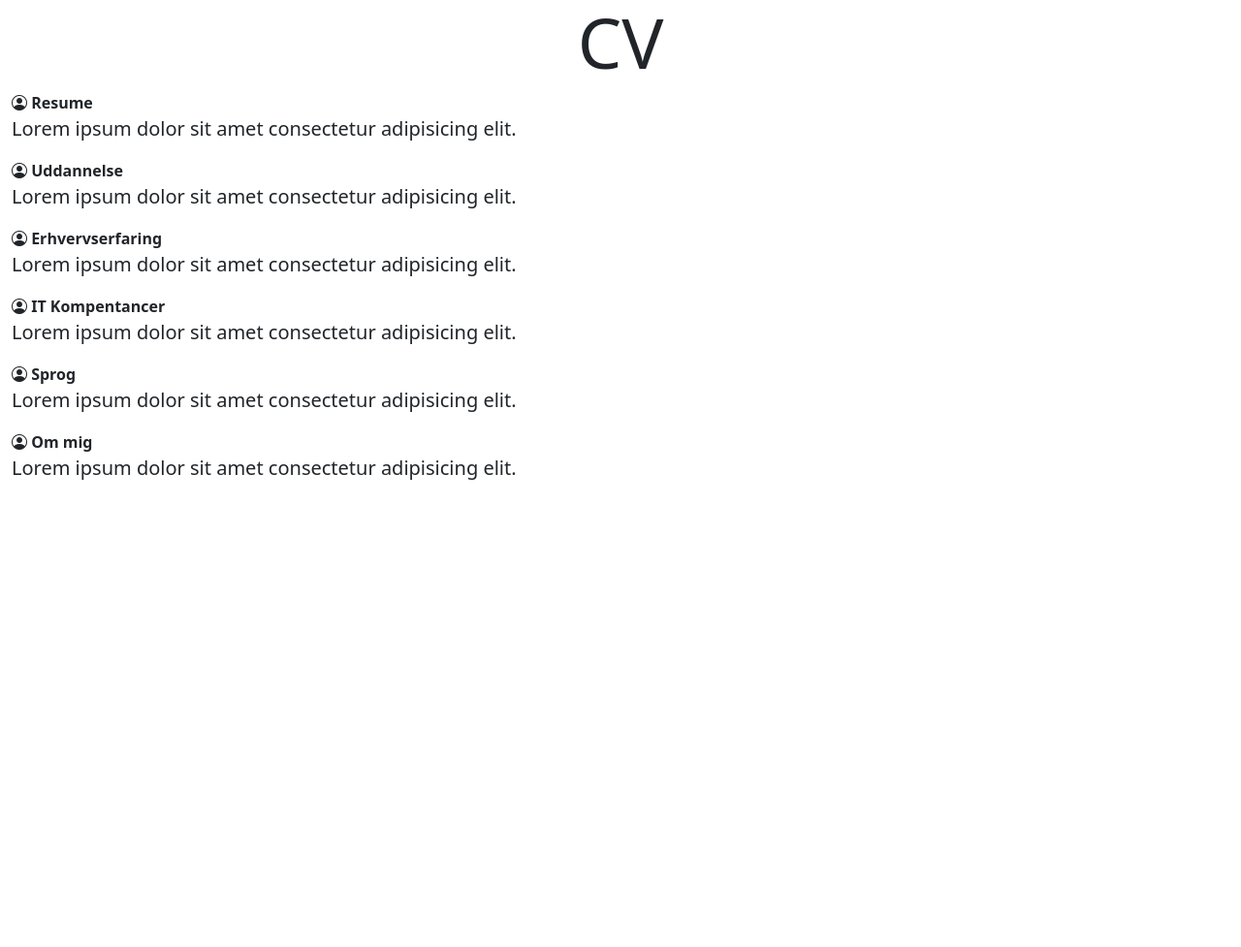
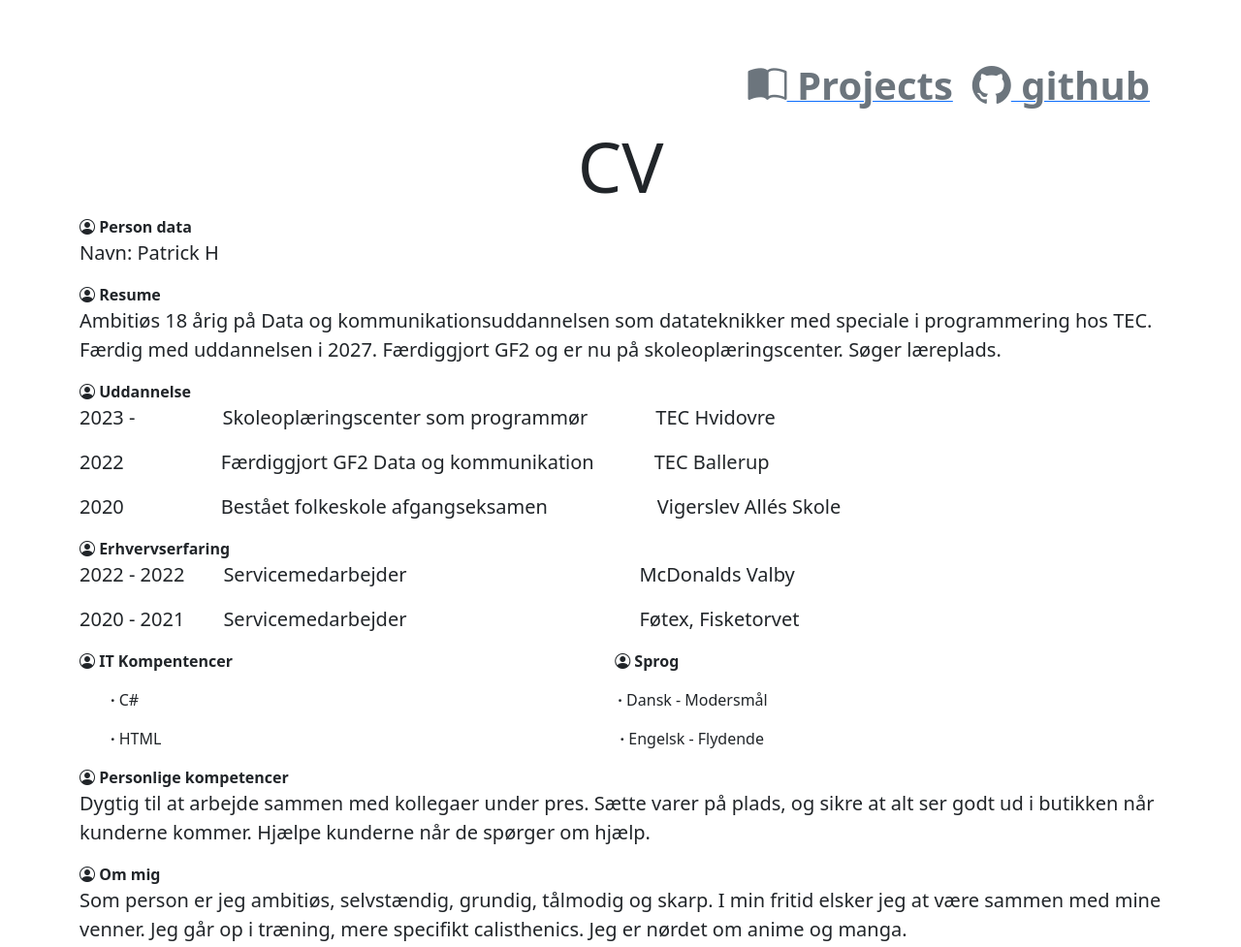
Before and after one commit to svaki1/svaki1.github.io, a plain HTML site: page index.html in a window 1280 px wide. Shown: the whole page at 97% size. Before the commit the page ends 800 px from the top, so only its background shows below. Drawn offline with nearby package versions, Linux system fonts and the light colour scheme.

Commit message:
CV done, Project side bar & github link added

```diff
--- a/index.html
+++ b/index.html
@@ -10,55 +10,149 @@ rap.min.css" rel="stylesheet">
 </head>
 <body>
 
+<!--    Container   -->
+<div class="container container-fluid my-5">
 
-<div class="container-fluid">
+    <!--    navbar  -->
+<nav class="navbar navbar-expand-md navbar-light">
+    <div class="container-xxl">
 
+    <!--    toggle button for mobile nav    -->
+    <button class="navbar-toggler" type="button" data-bs-toggle="collapse" data-bs-target="#main-nav" aria-controls="main-nav" aria-expanded="false" aria-label="Toggle navigation">
+        <span class="navbar-toggler-icon"></span>
+    </button>
+
+          <!-- navbar links -->
+          <div class="collapse navbar-collapse justify-content-end align-center" id="main-nav">
+            <ul class="navbar-nav">
+                <nav class="navbar navbar-expand-md navbar-light">
+                    <a href="#sidebar" data-bs-toggle="offcanvas" role="button" aria-controls="sidebar">
+                        <span class="fw-bold text-secondary display-6">
+                            <i class="bi bi-book-half"></i>
+                                Projects
+                        </span>
+                    </a>
+                    <span style="padding-left:20px;"></span>
+
+                    <a href="https://github.com/svaki1">
+                        <span class="fw-bold text-secondary display-6">
+                            <i class="bi bi-github"></i>
+                            github
+                        </span>
+                    </a>
+                </nav>
+            </ul>
+          </div>
+    </div>
+</nav>
+
+    <!--    Title  -->
     <h1 class="display-2 lead text-center">CV</h1>
+
+    <!--   Bold header w/ icon -->
+    <span class="fw-bold">
+        <i class="bi bi-person-circle"></i>
+        Person data
+    </span>
+
+    <p class="lead">Navn: Patrick H</p>
+
+    <!--   Bold header w/ icon -->
     <span class="fw-bold">
         <i class="bi bi-person-circle"></i>
         Resume
     </span>
 
-    <p class="lead">Lorem ipsum dolor sit amet consectetur adipisicing elit.</p>
+    <p class="lead">Ambitiøs 18 årig på Data og kommunikationsuddannelsen som datateknikker med speciale i programmering hos TEC. Færdig med uddannelsen i 2027. Færdiggjort GF2 og er nu på skoleoplæringscenter. Søger læreplads.</p>
 
-
-
+    <!--   Bold header w/ icon -->
     <span class="fw-bold">
         <i class="bi bi-person-circle"></i>
         Uddannelse
     </span>
 
-    <p class="lead">Lorem ipsum dolor sit amet consectetur adipisicing elit.</p>
+    <p class="lead">2023 -<span style="padding-left:90px;">Skoleoplæringscenter som programmør<span style="padding-left:70px;">TEC Hvidovre</p>
+    <p class="lead">2022<span style="padding-left:100px;">Færdiggjort GF2 Data og kommunikation<span style="padding-left:62px;">TEC Ballerup</p>
+    <p class="lead">2020<span style="padding-left:100px;">Bestået folkeskole afgangseksamen<span style="padding-left: 113px;">Vigerslev Allés Skole</p>
 
+    <!--   Bold header w/ icon -->
     <span class="fw-bold">
         <i class="bi bi-person-circle"></i>
         Erhvervserfaring
     </span>
 
-    <p class="lead">Lorem ipsum dolor sit amet consectetur adipisicing elit.</p>
+    <p class="lead">2022 - 2022<span style="padding-left:40px;">Servicemedarbejder<span style="padding-left:240px;">McDonalds Valby</p>
+    <p class="lead">2020 - 2021<span style="padding-left:40px;">Servicemedarbejder<span style="padding-left:240px;">Føtex, Fisketorvet</p>
 
+        <!--   Bold header w/ icon -->
     <span class="fw-bold">
         <i class="bi bi-person-circle"></i>
-        IT Kompentancer
-    </span>
-
-    <p class="lead">Lorem ipsum dolor sit amet consectetur adipisicing elit.</p>
-
-    <span class="fw-bold">
+        IT Kompentencer<span style="padding-left:390px;"></span>
         <i class="bi bi-person-circle"></i>
         Sprog
     </span>
 
-    <p class="lead">Lorem ipsum dolor sit amet consectetur adipisicing elit.</p>
+    <!--    Make bullet points stay in the same line    -->
+    <style>
+        li {
+            margin: 0;
+            display: inline;
+        }
+        li:before {
+            content: " · ";
+            font-weight: bold
+        }
+        ul {
+            list-style-type: disc;
+        }
+    </style>
 
+    <!--    Bullet points   -->
+    <ul>
+        <p class="lead">
+          <li>C#</li><span style="padding-left:490px;">
+            <li>Dansk - Modersmål</li>
+        </p>
+    </ul>
+
+    <ul>
+        <p class="lead">
+          <li>HTML</li><span style="padding-left:469px;">
+            <li>Engelsk - Flydende</li>
+        </p>
+    </ul>
+
+    <!--   Bold header w/ icon -->
+    <span class="fw-bold">
+        <i class="bi bi-person-circle"></i>
+        Personlige kompetencer
+    </span>
+
+    <p class="lead">Dygtig til at arbejde sammen med kollegaer under pres.
+        Sætte varer på plads, og sikre at alt ser godt ud i butikken når kunderne kommer. Hjælpe kunderne når de spørger om hjælp.</p>
+
+        <!--   Bold header w/ icon -->
     <span class="fw-bold">
         <i class="bi bi-person-circle"></i>
         Om mig
     </span>
 
-    <p class="lead">Lorem ipsum dolor sit amet consectetur adipisicing elit.</p>
+    <p class="lead">Som person er jeg ambitiøs, selvstændig, grundig, tålmodig og skarp.
+        I min fritid elsker jeg at være sammen med mine venner. Jeg går op i træning, mere specifikt calisthenics. Jeg er nørdet om anime og manga.
+        </p>
 
 
+
+        <!--    offcanvas   -->
+        <div class="offcanvas offcanvas-end" tabindex="-1" id="sidebar" aria-labelledby="sidebar-label">
+            <div class="offcanvas-header">
+                <h5 class="offcanvas-title" id="sidebar-label">C#</h5>
+                <button type="button" class="btn-close" data-bs-dismiss="offcanvas" aria-label="Close"></button>
+            </div>
+            <div class="offcanvas-body">
+                <a href="https://github.com/svaki1/FodboldTEC">Fodbold TEC</a>
+                <br><br><br><br><br><br><br><br><br><br><br><br><br><br><br><br><br><br><br><br>
+            <img src="/assets/luffygif.gif" height="50%" width="100%">
 
 
 
```
Also changed, not shown: 1 other file.
